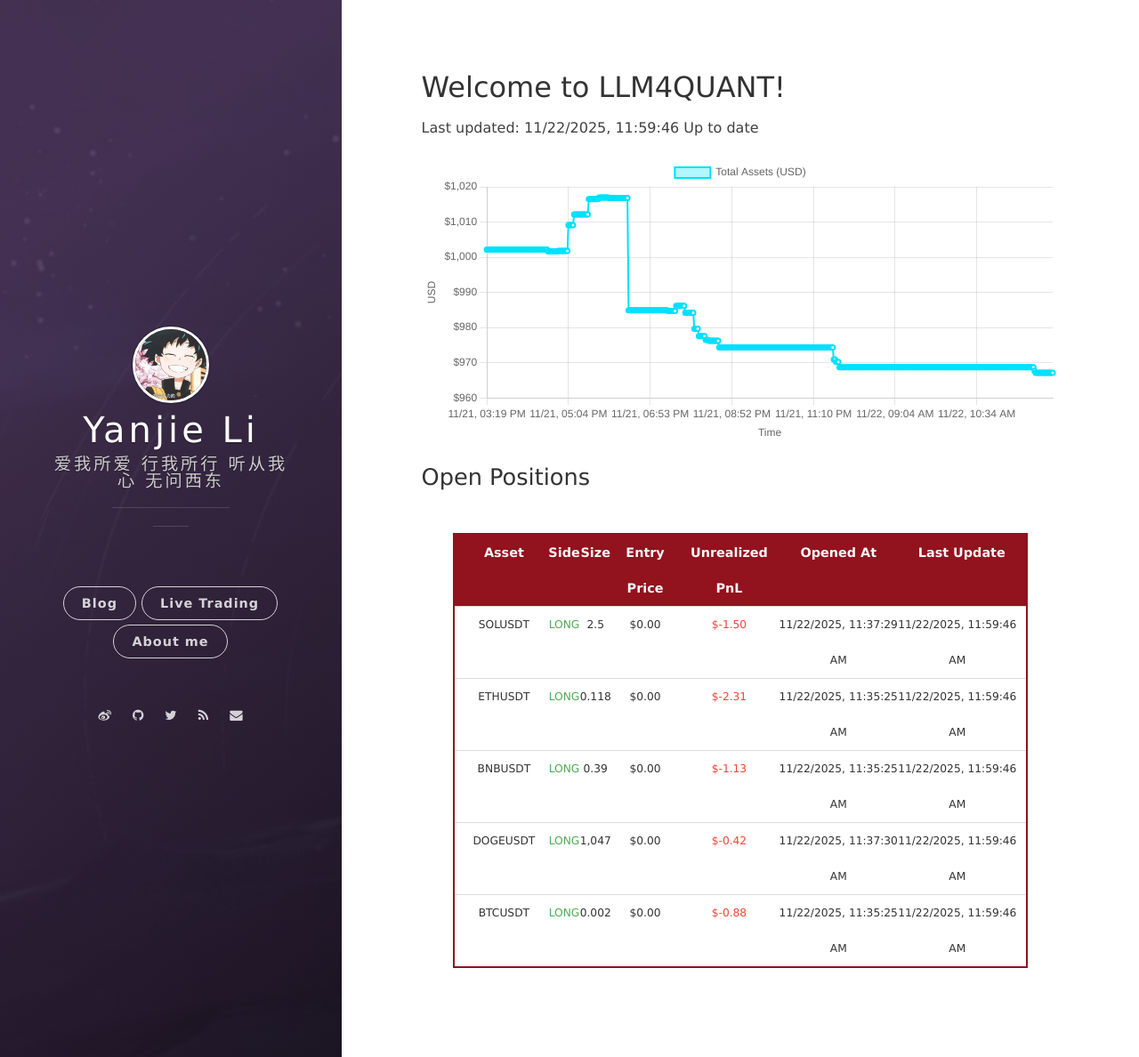
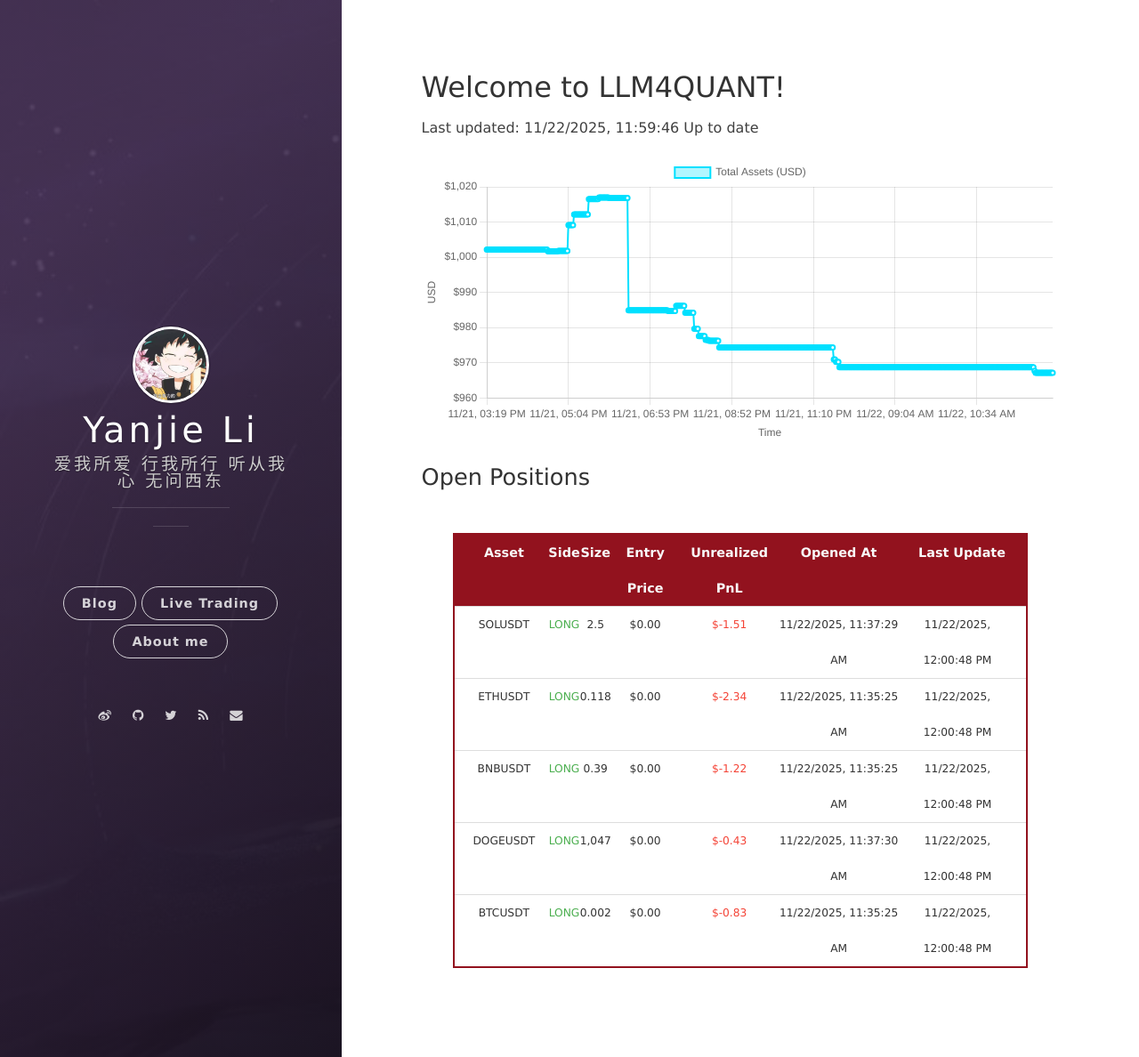
Before and after one commit to leeyegy/leeyegy.github.io, a Jekyll site: the page built from live-trading.html, in a window 1280 px wide and 1188 px high. Shown: the whole window at 89% size. Built offline with Jekyll 4.4.1, drawn with Linux system fonts in a browser that asks for light colours; nearby versions of some CDN libraries.

Commit message:
AccountMonitor: refresh positions 2025-11-22T20:00:48+08:00

```diff
--- a/assets/data/binance/positions.json
+++ b/assets/data/binance/positions.json
@@ -4,44 +4,44 @@
     "side": "LONG",
     "size": 2.5,
     "entryPrice": 0.0,
-    "unrealizedPnl": -1.50443862,
+    "unrealizedPnl": -1.51345505,
     "openedAt": "2025-11-22T19:37:29+08:00",
-    "reportedAt": "2025-11-22T19:59:46+08:00"
+    "reportedAt": "2025-11-22T20:00:48+08:00"
   },
   {
     "symbol": "ETHUSDT",
     "side": "LONG",
     "size": 0.118,
     "entryPrice": 0.0,
-    "unrealizedPnl": -2.31426999,
+    "unrealizedPnl": -2.34097458,
     "openedAt": "2025-11-22T19:35:25+08:00",
-    "reportedAt": "2025-11-22T19:59:46+08:00"
+    "reportedAt": "2025-11-22T20:00:48+08:00"
   },
   {
     "symbol": "BNBUSDT",
     "side": "LONG",
     "size": 0.39,
     "entryPrice": 0.0,
-    "unrealizedPnl": -1.13418003,
+    "unrealizedPnl": -1.22409999,
     "openedAt": "2025-11-22T19:35:25+08:00",
-    "reportedAt": "2025-11-22T19:59:46+08:00"
+    "reportedAt": "2025-11-22T20:00:48+08:00"
   },
   {
     "symbol": "DOGEUSDT",
     "side": "LONG",
     "size": 1047.0,
     "entryPrice": 0.0,
-    "unrealizedPnl": -0.4188,
+    "unrealizedPnl": -0.42541704,
     "openedAt": "2025-11-22T19:37:30+08:00",
-    "reportedAt": "2025-11-22T19:59:46+08:00"
+    "reportedAt": "2025-11-22T20:00:48+08:00"
   },
   {
     "symbol": "BTCUSDT",
     "side": "LONG",
     "size": 0.002,
     "entryPrice": 0.0,
-    "unrealizedPnl": -0.8788,
+    "unrealizedPnl": -0.8308,
     "openedAt": "2025-11-22T19:35:25+08:00",
-    "reportedAt": "2025-11-22T19:59:46+08:00"
+    "reportedAt": "2025-11-22T20:00:48+08:00"
   }
 ]
```
